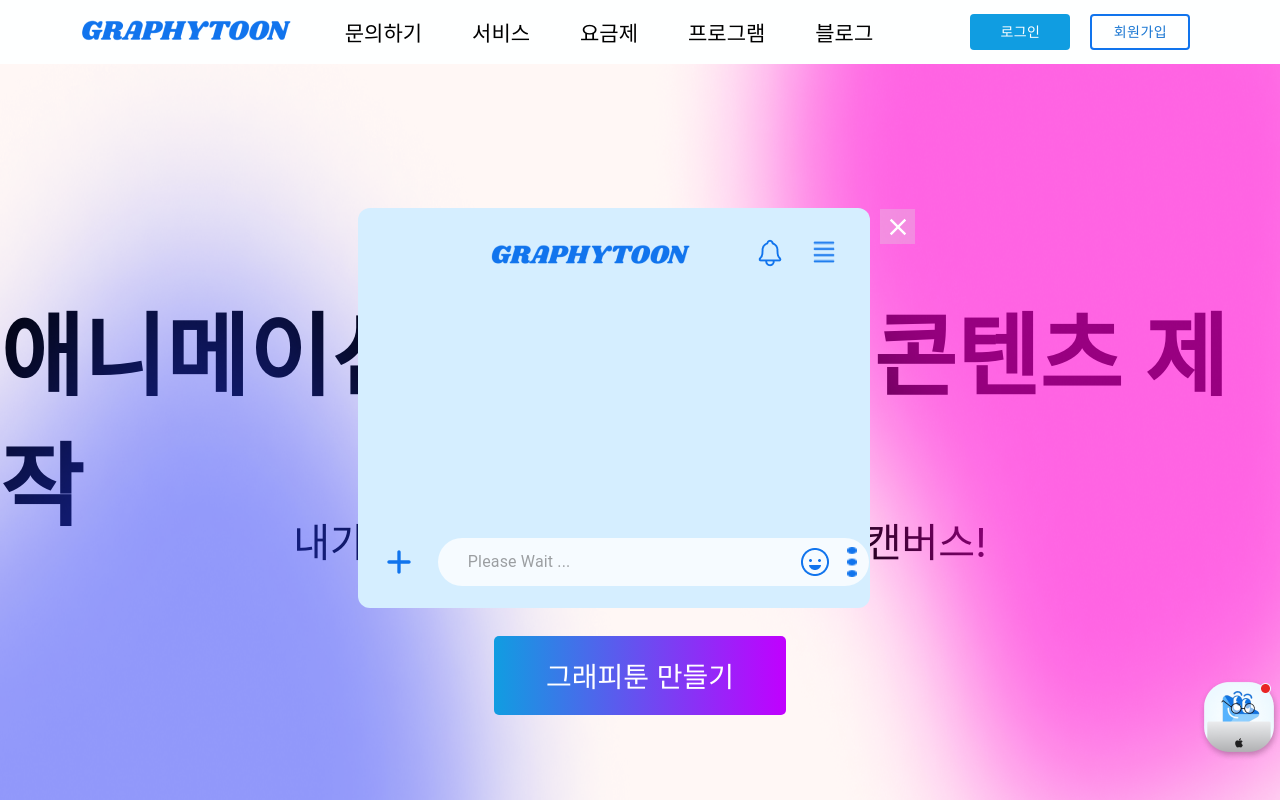
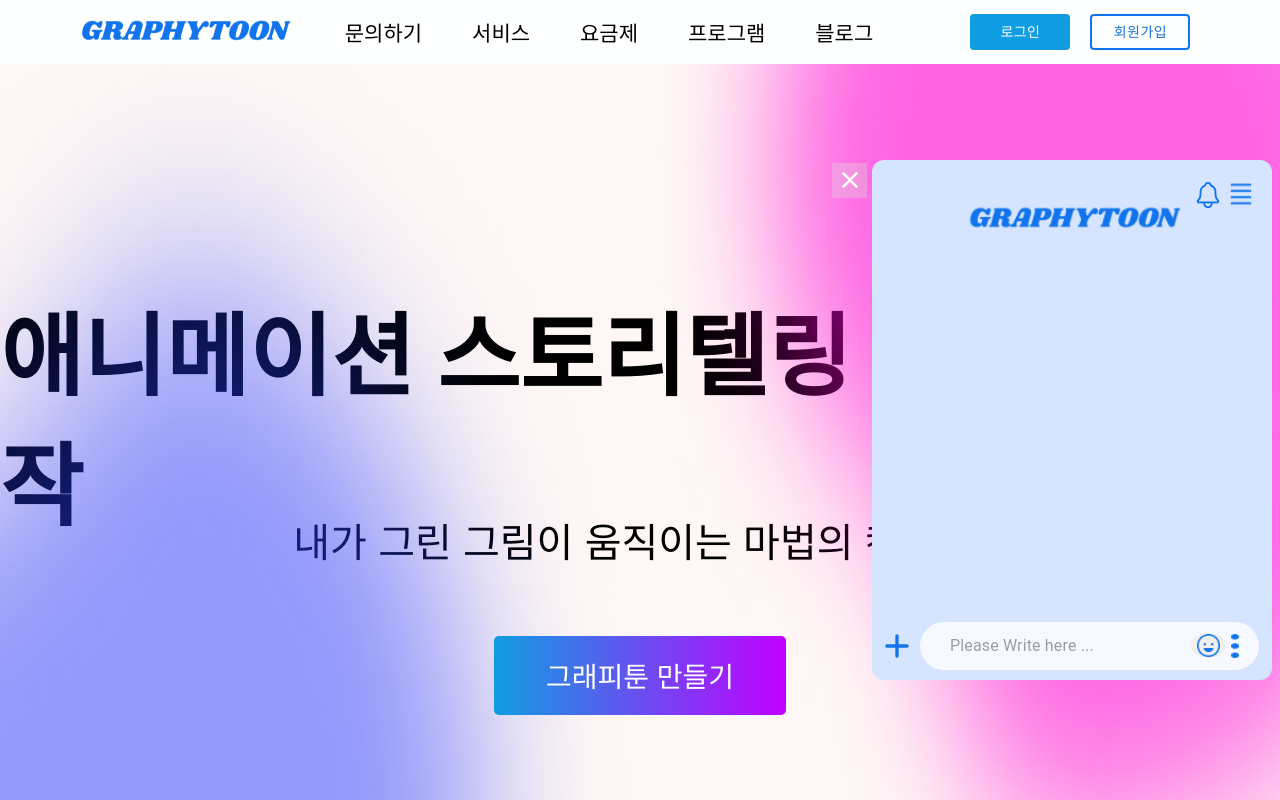
Before and after one commit to Avazbek-Khudoynazarov/homePublish, a React (Create React App) app: page / in a window 1280 px wide. Both pictures are taken after a click on the button 1240 px from the left and 720 px from the top of the page. Shown: the top 800 px of the page. Built offline with nearby package versions, Linux system fonts and the light colour scheme.

Commit message:
feat: chat modification

```diff
--- a/public/index.html
+++ b/public/index.html
@@ -24,7 +24,7 @@
       work correctly both with client-side routing and a non-root public URL.
       Learn how to configure a non-root public URL by running `npm run build`.
     -->
-    <title>React App</title>
+    <title>Graphytoon</title>
   </head>
   <body>
     <noscript>You need to enable JavaScript to run this app.</noscript>
--- a/src/app/App.tsx
+++ b/src/app/App.tsx
@@ -28,9 +28,9 @@
         <NavbarHome />
         <EduTain />
         <MotionDrawing />
+        <GrapCard />
         <MotionCharacter />
         <Graphytoon />
-        <GrapCard />
         <Review />
         <Footer />
         <GrapChat />
--- a/src/app/screens/HomePage/eduTain.tsx
+++ b/src/app/screens/HomePage/eduTain.tsx
@@ -66,7 +66,8 @@
           className={"eduTitle"}
         >
           <span style={{ fontSize: "55px", fontWeight: "600" }}>
-            에듀테인먼트 프로그램
+            <motion.b whileHover={{ color: "blue" }}>에듀테인먼트</motion.b>{" "}
+            <motion.b whileHover={{ color: "orange" }}>프로그램</motion.b>
           </span>
           <span
             style={{
@@ -118,7 +119,13 @@
           className={"eduTitle"}
         >
           <span style={{ fontSize: "55px", fontWeight: "600" }}>
-            다양한 콘텐츠 제작
+            <motion.b whileHover={{ color: "rgb(109, 109, 109)" }}>
+              다양한
+            </motion.b>{" "}
+            <motion.b whileHover={{ color: "rgb(76, 138, 254)" }}>
+              콘텐츠
+            </motion.b>{" "}
+            <motion.b whileHover={{ color: "orange" }}>제작</motion.b>
           </span>
           <span
             style={{
--- a/src/app/screens/HomePage/grapCard.tsx
+++ b/src/app/screens/HomePage/grapCard.tsx
@@ -8,7 +8,6 @@
     opacity: 1,
     scale: 1,
     transition: {
-      duration: 0.5,
       delayChildren: 0.5,
       staggerChildren: 0.3,
     },
--- a/src/app/screens/HomePage/grapChat.tsx
+++ b/src/app/screens/HomePage/grapChat.tsx
@@ -1,5 +1,6 @@
 import React, { useState } from "react";
-import { Button, styled, Input } from "@mui/material";
+import { Button, Input } from "@mui/material";
+import { styled } from "@mui/material/styles";
 import CloseIcon from "@mui/icons-material/Close";
 import AddRoundedIcon from "@mui/icons-material/AddRounded";
 import Picker from "@emoji-mart/react";
@@ -49,12 +50,9 @@
           >
             <div className="mainIcon">
               <div className="imgCon">
-                <img
-                  style={{ marginRight: "10%" }}
-                  src="../Icons/logo2.png"
-                  alt=""
-                />
+                <img src="../Icons/logo2.png" alt="" />
               </div>
+              <div className={"bellIcon"}>
                 <img
                   style={{
                     aspectRatio: "1/1",
@@ -76,6 +74,7 @@
                   src="../Icons/Vector3.png"
                   alt=""
                 />
+              </div>
             </div>
             <div className="mainClose">
               <div className="closeIcon">
@@ -110,39 +109,56 @@
                 <Input
                   className="input"
                   disableUnderline={true}
-                  placeholder="Please Wait ..."
+                  placeholder="Please Write here ..."
                   value={inputValue}
-                  onChange={(e) => setInputValue(e.target.value)}
+                  onChange={(e: {
+                    target: { value: React.SetStateAction<string> };
+                  }) => setInputValue(e.target.value)}
                 />
                 <div className="smileIcon">
-                  <Button
-                    style={{ borderRadius: "50%" }}
+                  <button
+                    style={{
+                      borderRadius: "50%",
+                      height: "25px",
+                      maxWidth: "40px",
+                      border: "none",
+                    }}
                     onClick={() => setIsPickerVisible(!isPickerVisible)}
                   >
                     {isPickerVisible ? (
-                      <CloseIcon style={{ cursor: "pointer" }} />
+                      <CloseIcon
+                        style={{
+                          cursor: "pointer",
+                          color: "rgba(17, 116, 237, 1)",
+                        }}
+                      />
                     ) : (
                       <img
-                        style={{ cursor: "pointer" }}
+                        style={{
+                          cursor: "pointer",
+                          width: "23px",
+                        }}
                         src="../Icons/Vector4.png"
                         alt="smile icon"
                       />
                     )}
-                  </Button>
+                  </button>
                   <img
                     style={{
                       cursor: "pointer",
                       aspectRatio: "1/1",
-                      width: "10px",
-                      height: "30px",
+                      width: "8px",
+                      height: "24px",
                     }}
                     src="../Icons/Vector5.png"
                     alt="option icon"
                   />
                 </div>
                 {isPickerVisible && (
-                  <div className="emoji-picker">
+                  <div className="emoji-picker2">
                     <Picker
+                      showPreview={false}
+                      showSkinTones={false}
                       data={data}
                       previewPosition="none"
                       onEmojiSelect={handleEmojiSelect}
@@ -155,13 +171,19 @@
         )}
       </AnimatePresence>
       <div className="btnCon">
-        <Button
+        <button
           className="btn"
           style={{ borderRadius: "50%" }}
           onClick={toggleChat}
         >
-          <img src="../Icons/grapIcon.png" alt="Chat Icon" />
-        </Button>
+          {!open && (
+            <img
+              style={{ cursor: "pointer" }}
+              src="../Icons/grapIcon.png"
+              alt="Chat Icon"
+            />
+          )}
+        </button>
       </div>
     </div>
   );
--- a/src/app/screens/HomePage/userReview.tsx
+++ b/src/app/screens/HomePage/userReview.tsx
@@ -7,8 +7,7 @@
     opacity: 1,
     scale: 1,
     transition: {
-      duration: 0.5,
-      delayChildren: 0.5,
+      delayChildren: 0.4,
       staggerChildren: 0.3,
     },
   },
--- a/src/css/grapChat.css
+++ b/src/css/grapChat.css
@@ -4,21 +4,26 @@
 
 .chat {
   position: fixed;
-  width: 40%;
-  height: 400px;
-  background: rgba(213, 238, 255, 1);
-  bottom: 24%;
-  left: 28%;
+  width: 400px;
+  height: 520px;
+  background: rgb(213, 228, 255);
+  bottom: 15%;
+  right: 8px;
   z-index: 999;
   border-radius: 12px;
 }
 
 .btnCon {
   position: fixed;
-  bottom: 4%;
-  left: 93%;
+  bottom: 3%;
+  right: 0;
   z-index: 999;
   cursor: pointer;
+}
+
+.btn {
+  border: none;
+  background: none;
 }
 
 .mainIcon {
@@ -26,15 +31,22 @@
   flex-direction: row;
   justify-content: end;
   gap: 28px;
-  margin-top: 30px;
-  margin-right: 35px;
+  padding: 20px;
 }
 
 .imgCon {
   width: 100%;
+  height: 35px;
   display: flex;
   justify-content: center;
   margin-left: 25%;
+  margin-right: -20px;
+  margin-top: 20px;
+}
+.bellIcon {
+  display: flex;
+  flex-direction: row;
+  gap: 7px;
 }
 
 .mainClose {
@@ -51,8 +63,8 @@
   justify-content: center;
   align-items: center;
   background: rgba(217, 217, 217, 0.33);
-  right: -45px;
-  top: -62px;
+  left: -40px;
+  bottom: 57.5px;
   cursor: pointer;
 }
 
@@ -66,7 +78,7 @@
 }
 
 .addIcon {
-  width: 80px;
+  width: 48px;
   height: 48px;
 
   display: flex;
@@ -98,10 +110,13 @@
   width: 20%;
   display: flex;
   align-items: center;
+  gap: 5px;
 }
 
-.emoji-picker {
+.emoji-picker2 {
   position: absolute;
-  right: -400px;
-  top: 0;
+  width: 250px;
+  height: 300px;
+  bottom: 135px;
+  left: -355px;
 }
```
Also changed, not shown: public/Icons/chatB.avif (added), 1 other file (tests, documents, lock files or other folders). Lines whose indentation alone changed are shown as unchanged.
